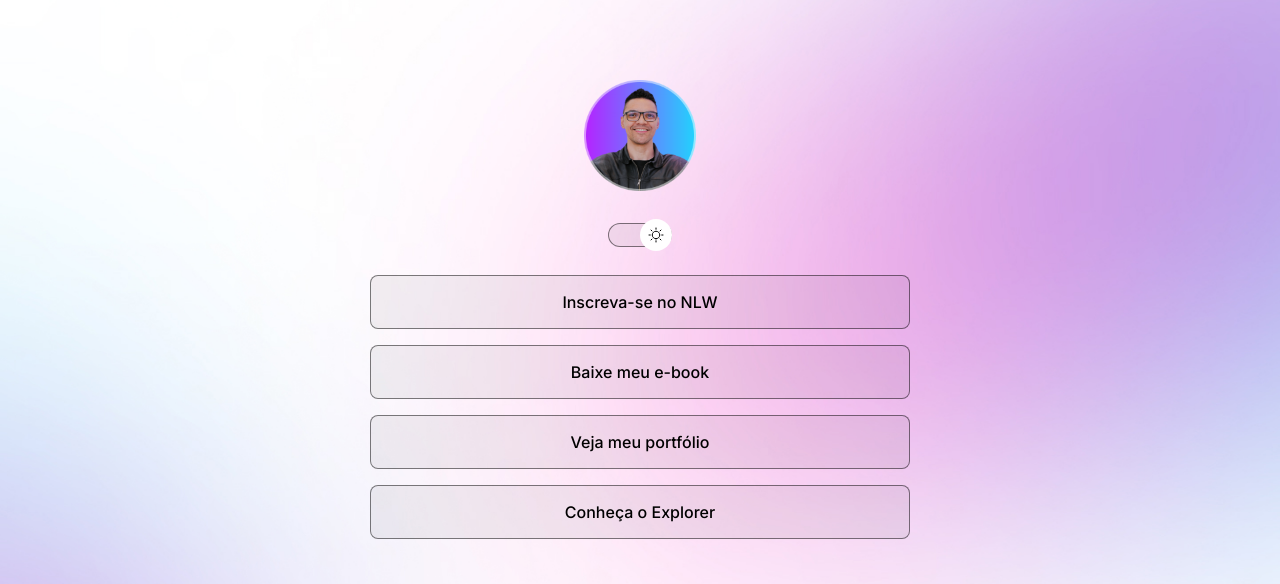
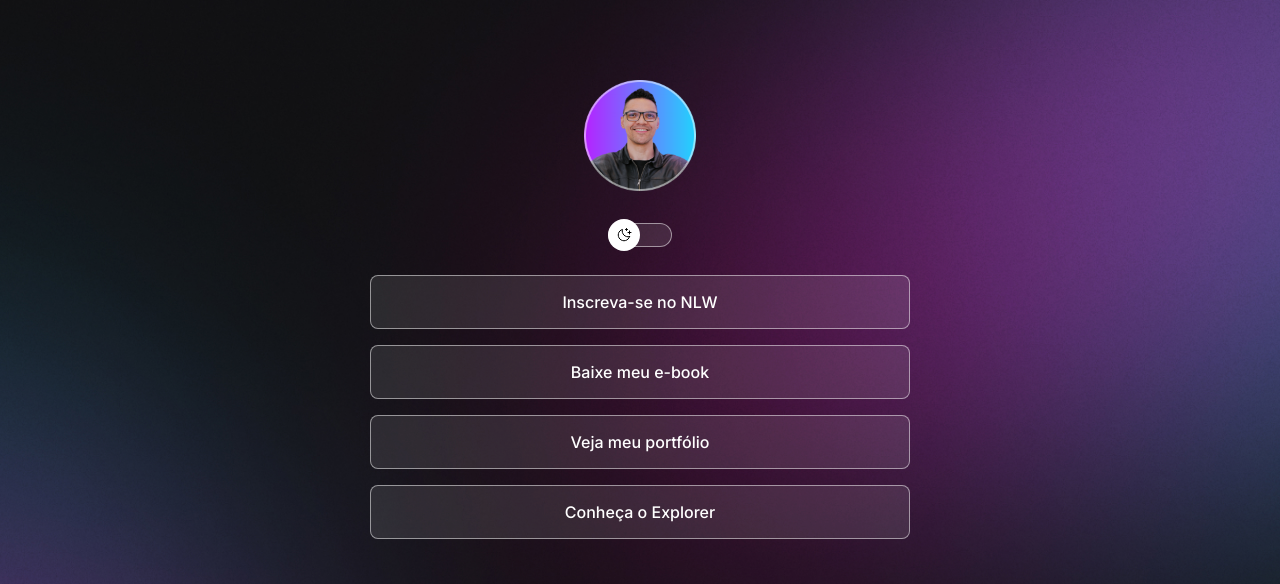
Before and after one commit to Rayanesbc/devlinks, a plain HTML site: page index.html in a window 1280 px wide. Shown: the top 584 px of the page. Drawn offline with nearby package versions, Linux system fonts and the light colour scheme.

Commit message:
initializing with dark background

```diff
--- a/index.html
+++ b/index.html
@@ -13,7 +13,7 @@
     <title>DevLinks</title>
     <link rel="stylesheet" href="./style.css" />
   </head>
-  <body class="light">
+  <body>
     <div id="container">
       <div id="profile">
         <img
```
